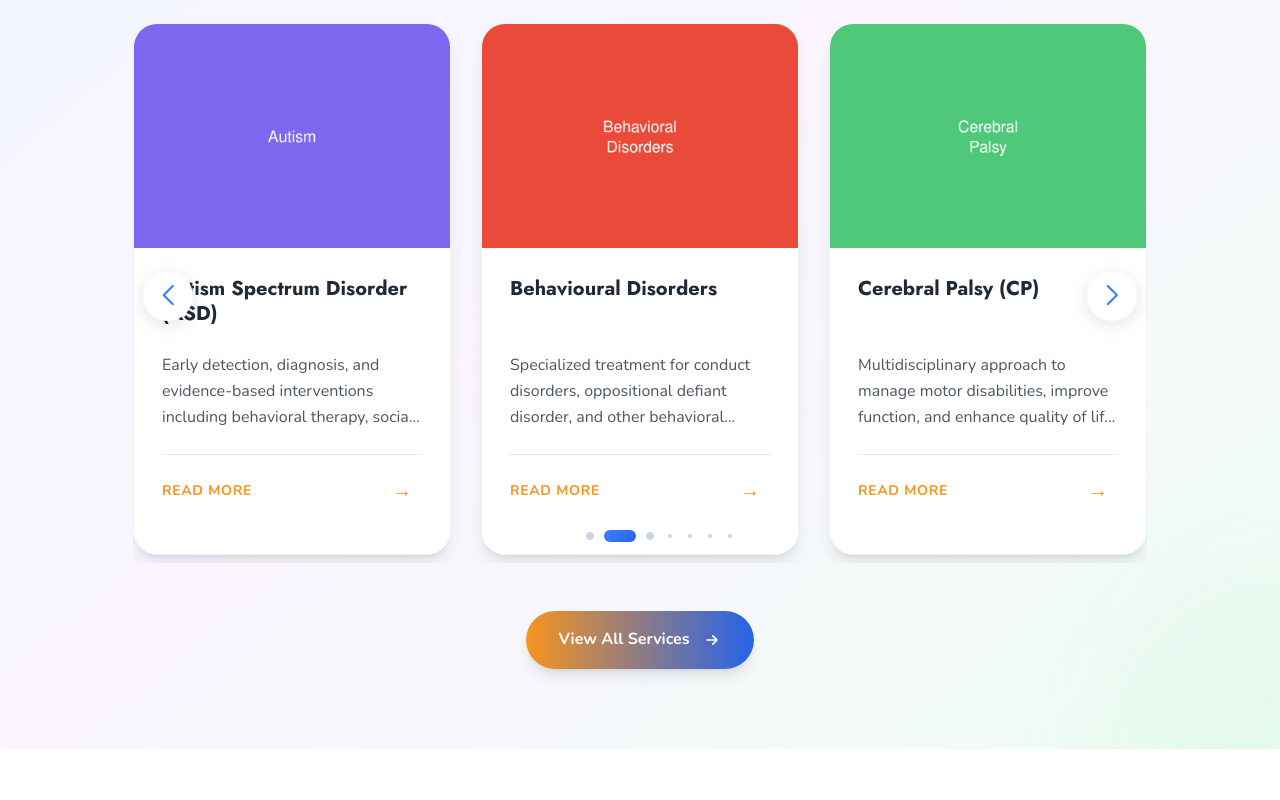
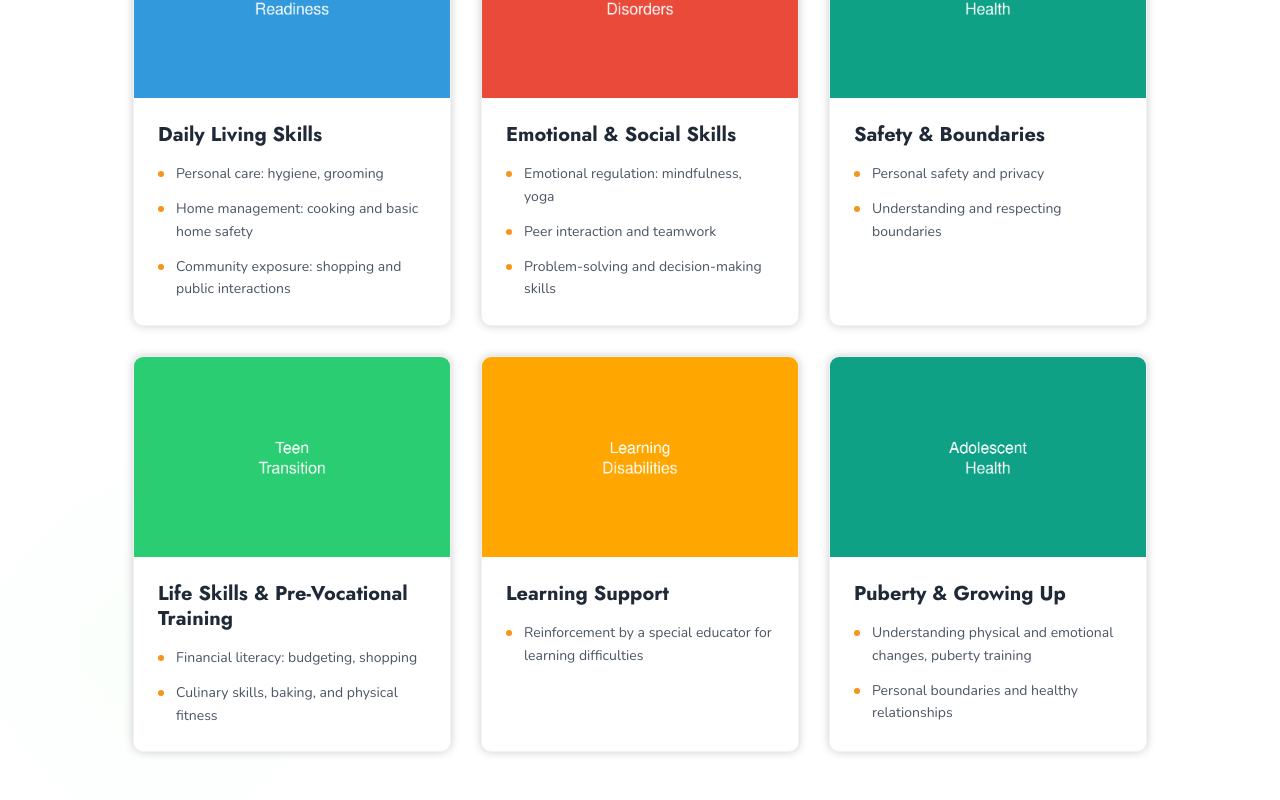
Before and after one commit to quantum-logic-llc/thalirmanam, a Next.js app: page / in a window 1280 px wide. Shown: the part 2540-3340 px from the top of the page. Built offline with nearby package versions, Linux system fonts and the light colour scheme.

Commit message:
focus area updates

```diff
--- a/app/page.js
+++ b/app/page.js
@@ -8,6 +8,7 @@ import Programs from '../src/components/sections/programs'
 import FaqComp from '../src/components/sections/faqComp'
 import Teams from '../src/components/sections/teams/teams'
 import WhoWeServe from '../src/components/sections/whoWeServe'
+import FocusAreas from '../src/components/sections/focusAreas'
 
 import SuccessProjectOne from '../src/components/sections/successProjects/successProjectOne'
 import AgeOne from '../src/components/sections/studentsAge/ageOne'
@@ -23,6 +24,7 @@ export default function HomePage() {
       <main>
         <HeroOne />
         <WhoWeServe />
+        <FocusAreas />
         <ServicesGrid />
         <SuccessProjectOne />
         <Programs />
--- /dev/null
+++ b/src/components/sections/focusAreas.jsx
@@ -0,0 +1,84 @@
+import React from 'react'
+import Image from 'next/image'
+import SectionName from '../ui/sectionName'
+import Title from '../ui/title'
+import SlideUp from '@/lib/animations/slideUp'
+import { focusAreasData } from '@/lib/fackdata/focusAreasData'
+
+const FocusAreas = () => {
+    return (
+        <section className="lg:pt-15 pt-10 lg:pb-15 pb-10 bg-cream relative overflow-hidden">
+            {/* Background Decorations */}
+            <div className="absolute top-20 right-0 w-96 h-96 bg-primary/5 rounded-full blur-3xl"></div>
+            <div className="absolute bottom-0 left-0 w-80 h-80 bg-green-50/30 rounded-full blur-3xl"></div>
+
+            <div className="container relative z-10">
+                {/* Section Header */}
+                <div className="text-center flex flex-col items-center mb-12">
+                    <SlideUp>
+                        <SectionName className="text-primary-foreground">Focus Areas</SectionName>
+                    </SlideUp>
+                    <SlideUp delay={2}>
+                        <Title size="3.5xl" className="mt-2.5 max-w-4xl">
+                            WHAT DOES Thalir Manam NDC OFFER?
+                        </Title>
+                    </SlideUp>
+                </div>
+
+                {/* Cards Grid */}
+                <div className="lg:pt-10 pt-5">
+                    <div className="grid lg:grid-cols-3 md:grid-cols-2 grid-cols-1 gap-7.5">
+                        {focusAreasData.map((area) => (
+                            <FocusAreaCard
+                                key={area.id}
+                                id={area.id}
+                                title={area.title}
+                                image={area.image}
+                                points={area.points}
+                            />
+                        ))}
+                    </div>
+                </div>
+            </div>
+        </section>
+    )
+}
+
+export default FocusAreas
+
+const FocusAreaCard = ({ id, title, image, points }) => {
+    return (
+        <SlideUp delay={id + 2}>
+            <div className="border border-[#F2F2F2] bg-background rounded-[10px] overflow-hidden shadow-sm hover:shadow-xl transition-all duration-500 h-full flex flex-col">
+                {/* Image */}
+                <div className="relative h-[200px] w-full overflow-hidden">
+                    <Image
+                        src={image}
+                        alt={title}
+                        fill
+                        className="object-cover transition-transform duration-500 hover:scale-110"
+                    />
+                </div>
+
+                {/* Content */}
+                <div className="p-6 flex-1 flex flex-col">
+                    <h3 className="text-xl font-bold mb-4 text-gray-800 leading-tight">
+                        {title}
+                    </h3>
+
+                    {/* Bullet Points */}
+                    <ul className="space-y-3 flex-1">
+                        {points.map((point, index) => (
+                            <li key={index} className="flex items-start gap-3">
+                                <span className="flex-shrink-0 w-1.5 h-1.5 bg-primary rounded-full mt-2"></span>
+                                <span className="text-gray-600 text-sm leading-relaxed">
+                                    {point}
+                                </span>
+                            </li>
+                        ))}
+                    </ul>
+                </div>
+            </div>
+        </SlideUp>
+    )
+}
--- /dev/null
+++ b/src/lib/fackdata/focusAreasData.js
@@ -0,0 +1,65 @@
+// Import placeholder images - Replace these with actual focus area images
+import dailyLiving from "@/assets/images/services/school-readiness.png"
+import emotionalSocial from "@/assets/images/services/behavioral-disorders.png"
+import safetyBoundaries from "@/assets/images/services/adolescent-health.png"
+import lifeSkills from "@/assets/images/services/teen-transition.png"
+import learningSupport from "@/assets/images/services/learning-disabilities.png"
+import puberty from "@/assets/images/services/adolescent-health.png"
+
+export const focusAreasData = [
+    {
+        id: 1,
+        title: "Daily Living Skills",
+        image: dailyLiving,
+        points: [
+            "Personal care: hygiene, grooming",
+            "Home management: cooking and basic home safety",
+            "Community exposure: shopping and public interactions"
+        ]
+    },
+    {
+        id: 2,
+        title: "Emotional & Social Skills",
+        image: emotionalSocial,
+        points: [
+            "Emotional regulation: mindfulness, yoga",
+            "Peer interaction and teamwork",
+            "Problem-solving and decision-making skills"
+        ]
+    },
+    {
+        id: 3,
+        title: "Safety & Boundaries",
+        image: safetyBoundaries,
+        points: [
+            "Personal safety and privacy",
+            "Understanding and respecting boundaries"
+        ]
+    },
+    {
+        id: 4,
+        title: "Life Skills & Pre-Vocational Training",
+        image: lifeSkills,
+        points: [
+            "Financial literacy: budgeting, shopping",
+            "Culinary skills, baking, and physical fitness"
+        ]
+    },
+    {
+        id: 5,
+        title: "Learning Support",
+        image: learningSupport,
+        points: [
+            "Reinforcement by a special educator for learning difficulties"
+        ]
+    },
+    {
+        id: 6,
+        title: "Puberty & Growing Up",
+        image: puberty,
+        points: [
+            "Understanding physical and emotional changes, puberty training",
+            "Personal boundaries and healthy relationships"
+        ]
+    }
+]
```
